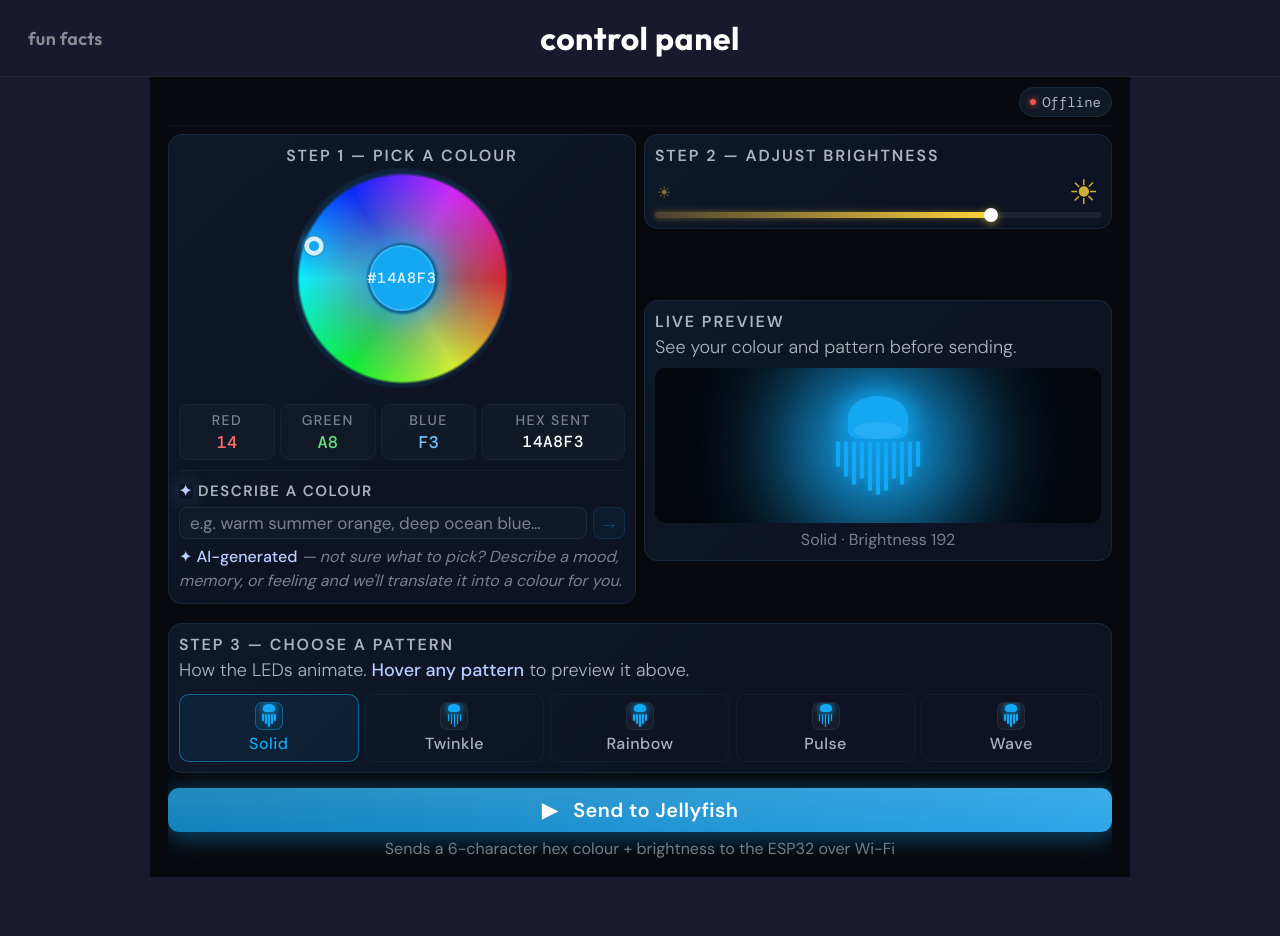
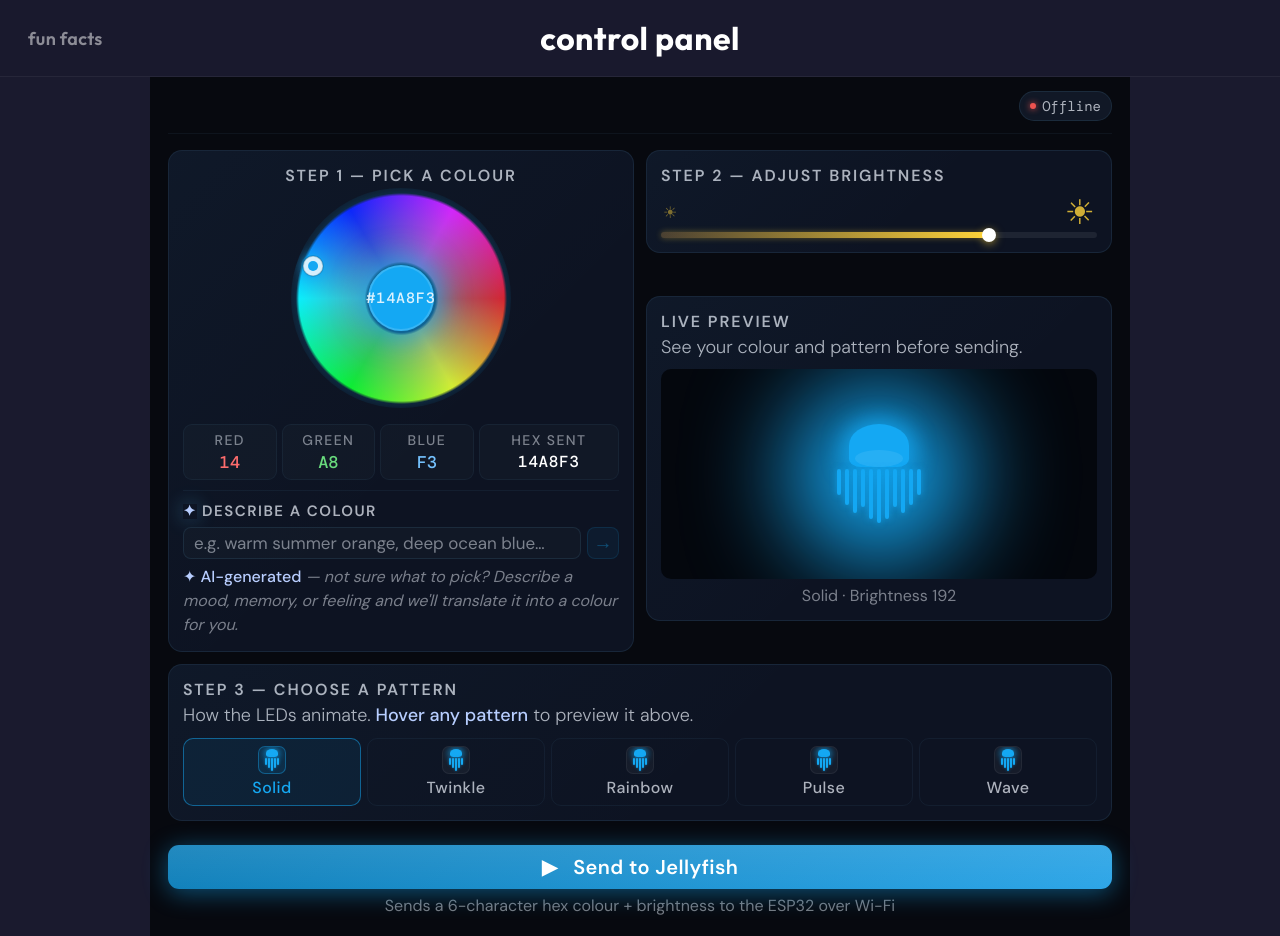
Before and after one commit to papaya830/Jellyfish-Umbrella, a React (Create React App) app in the folder Jellyfish-Umbrella/client/: page / in a window 1280 px wide. Before the commit the page ends 877 px from the top, so only its background shows below. Built offline with nearby package versions, Linux system fonts and the light colour scheme; no server answers.

Commit message:
Revert "Resolve ColorPicker merge conflict"
This reverts commit c67141539f7509f0cee507b2d11a4878be32db29, reversing
changes made to 51e93f42aa83f3c869c95fc7729e4b9ee0a7eb3b.

```diff
--- a/Jellyfish-Umbrella/client/src/components/ColorPicker.css
+++ b/Jellyfish-Umbrella/client/src/components/ColorPicker.css
@@ -18,28 +18,23 @@
 
 /* ── root ── */
 .cp-root {
-  height: 100vh;
-  max-height: 100vh;
-  overflow: hidden;
+  min-height: 100vh;
   background: var(--cp-bg);
   color: var(--cp-text);
   font-family: var(--cp-sans);
   font-size: 24px;
   -webkit-font-smoothing: antialiased;
-  padding: 0 18px 8px;
+  padding: 0 18px 20px;
   max-width: 980px;
   margin: 0 auto;
-  box-sizing: border-box;
-  display: flex;
-  flex-direction: column;
 }
 
 /* ── header ── */
 .cp-header {
   display: flex; align-items: center; justify-content: flex-end;
-  padding: 10px 0 8px;
+  padding: 14px 0 12px;
   border-bottom: 1px solid var(--cp-border2);
-  margin-bottom: 8px;
+  margin-bottom: 16px;
 }
 .cp-header-left { display: flex; align-items: center; gap: 10px; }
 .cp-logo {
@@ -65,13 +60,13 @@
 @keyframes cp-blink { 0%,100%{opacity:1} 50%{opacity:.4} }
 
 /* ── grid ── */
-.cp-main { display: grid; grid-template-columns: 1fr 1fr; gap: 0 8px; align-items: start; flex: 1; overflow: hidden; }
+.cp-main { display: grid; grid-template-columns: 1fr 1fr; gap: 12px; align-items: start; }
 @media (max-width: 680px) { .cp-main { grid-template-columns: 1fr; } }
 
 /* ── card ── */
 .cp-card {
   background: var(--cp-surface); border: 1px solid var(--cp-border);
-  border-radius: var(--cp-radius); padding: 10px;
+  border-radius: var(--cp-radius); padding: 14px;
   position: relative; overflow: hidden;
 }
 .cp-card::before {
@@ -153,7 +148,7 @@
 
 /* ── preview ── */
 .cp-jelly-preview {
-  width: 100%; height: 155px; border-radius: 10px; background: #04070d;
+  width: 100%; height: 210px; border-radius: 10px; background: #04070d;
   overflow: hidden; display: flex; align-items: center; justify-content: center;
   position: relative; margin-top: 4px;
 }
@@ -169,7 +164,7 @@
 .cp-preview-label.hovering { color: var(--cp-accent); }
 
 /* ── send ── */
-.cp-send-section { margin-top: 6px; grid-column: 1 / -1; }
+.cp-send-section { margin-top: 12px; grid-column: 1 / -1; }
 .cp-send-btn {
   width: 100%; height: 44px; border-radius: 11px; border: none;
   font-family: var(--cp-sans); font-size: 20px; font-weight: 600;
--- a/Jellyfish-Umbrella/client/src/components/ColorPicker.js
+++ b/Jellyfish-Umbrella/client/src/components/ColorPicker.js
@@ -713,7 +713,7 @@ export default function ColorPicker({ onColorSent } = {}) {
         </div>
 
         {/* ── brightness ── */}
-        <div className="cp-card" style={{ marginBottom: '8px' }}>
+        <div className="cp-card">
           <div className="cp-card-title">Step 2 — Adjust brightness</div>
           <div className="cp-slider-header">
             <div className="cp-slider-info" />
```
